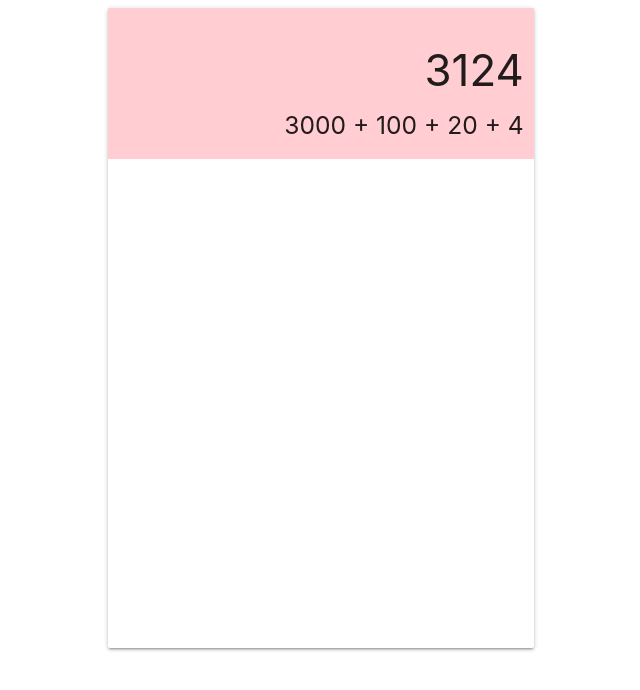
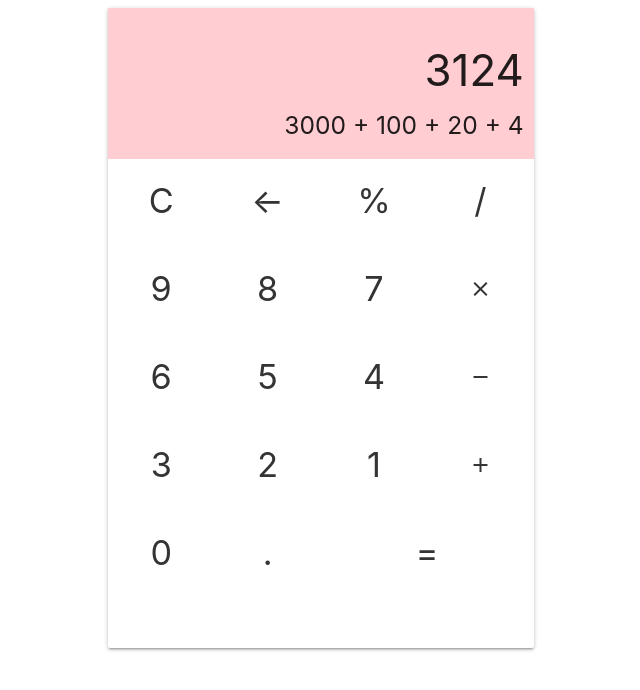
Before and after one commit to stanisworking/react-calculator-app, a React (Create React App) app: page / in a window 1280 px wide. Shown: the top 690 px of the page, without its empty margins (319-959 px from the left). Built offline with nearby package versions, Linux system fonts and the light colour scheme.

Commit message:
Created the keypads

```diff
--- a/public/index.html
+++ b/public/index.html
@@ -24,8 +24,16 @@
       work correctly both with client-side routing and a non-root public URL.
       Learn how to configure a non-root public URL by running `npm run build`.
     -->
-    <link rel="stylesheet" href="https://fonts.googleapis.com/css?family=Open+Sans:400,600"/>
+    <link
+      rel="stylesheet"
+      href="https://fonts.googleapis.com/css?family=Open+Sans:400,600"
+    />
     <!-- Importing the google font -->
+    <link
+      href="https://fonts.googleapis.com/icon?family=Material+Icons"
+      rel="stylesheet"
+    />
+    <!-- Importing materialize icons -->
     <title>React Calculator App</title>
   </head>
   <body>
--- /dev/null
+++ b/src/components/Button/Button.js
@@ -0,0 +1,30 @@
+import React from 'react';
+const button = (props) => {
+	if (typeof props !== 'undefined' && typeof props.type !== 'undefined') {
+		if (props.type === 'large') {
+			return (
+				<div
+					className='waves-effect btn-flat btn-large'
+					style={{
+						width: '50%',
+						height: '100%',
+						margin: '0',
+						padding: '0',
+					}}
+				>
+					<h4>{props.children}</h4>
+				</div>
+			);
+		}
+	}
+
+	return (
+		<div
+			className='waves-effect btn-flat btn-large'
+			style={{ width: '25%', height: '100%', margin: '0', padding: '0' }}
+		>
+			<h4>{props.children}</h4>
+		</div>
+	);
+};
+export default button;
--- /dev/null
+++ b/src/components/Button/LargeButton/LargeButton.js
@@ -0,0 +1,8 @@
+import React from 'react';
+import Button from '../Button';
+
+const largeButton = (props) => {
+	return <Button type='large' {...props}></Button>;
+};
+
+export default largeButton;
--- a/src/layout/Calculator/Calculator.js
+++ b/src/layout/Calculator/Calculator.js
@@ -1,5 +1,6 @@
 import React from 'react';
 import Screen from './Screen/Screen';
+import Keypad from './Keypad/Keypad';
 
 const calculator = () => {
 	return (
@@ -8,6 +9,7 @@ const calculator = () => {
 				<div className='card' style={{ height: '80vh' }}>
 					<div class='card-content' style={{ padding: '0' }}>
 						<Screen />
+						<Keypad />
 					</div>
 				</div>
 			</div>
--- /dev/null
+++ b/src/layout/Calculator/Keypad/Keypad.js
@@ -0,0 +1,47 @@
+import React from 'react';
+import KeypadRow from './KeypadRow/KeypadRow';
+import Button from '../../../components/Button/Button';
+import LargeButton from '../../../components/Button/LargeButton/LargeButton';
+
+const keypad = () => {
+	return (
+		<section className='keypad'>
+			<KeypadRow>
+				<Button>C</Button>
+				<Button>&larr;</Button>
+				<Button>%</Button>
+				<Button>/</Button>
+			</KeypadRow>
+			<KeypadRow>
+				<Button>9</Button>
+				<Button>8</Button>
+				<Button>7</Button>
+				<Button>
+					<i class='large material-icons'>close</i>
+				</Button>
+			</KeypadRow>
+			<KeypadRow>
+				<Button>6</Button>
+				<Button>5</Button>
+				<Button>4</Button>
+				<Button>
+					<i class='material-icons'>remove</i>
+				</Button>
+			</KeypadRow>
+			<KeypadRow>
+				<Button>3</Button>
+				<Button>2</Button>
+				<Button>1</Button>
+				<Button>
+					<i class='material-icons'>add</i>
+				</Button>
+			</KeypadRow>
+			<KeypadRow>
+				<Button>0</Button>
+				<Button>.</Button>
+				<LargeButton>=</LargeButton>
+			</KeypadRow>
+		</section>
+	);
+};
+export default keypad;
--- /dev/null
+++ b/src/layout/Calculator/Keypad/KeypadRow/KeypadRow.js
@@ -0,0 +1,10 @@
+import React from 'react';
+
+const keypadRow = (props) => {
+	return (
+		<div className='valign-wrapper' style={{ height: '11vh' }}>
+			{props.children}
+		</div>
+	);
+};
+export default keypadRow;
```
